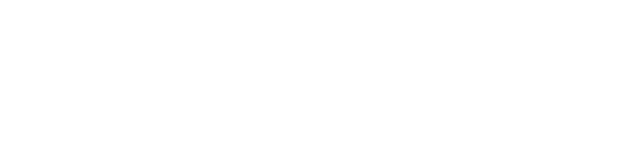
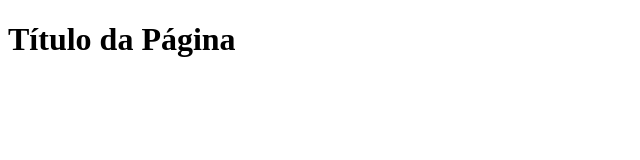
Before and after one commit to NandaSal/minha-pagina, a plain HTML site: page index.html in a window 1280 px wide. Shown: the whole page, without its empty margins (0-640 px from the left). Drawn offline with Linux system fonts and the light colour scheme.

Commit message:
adicionar título da página

```diff
--- a/index.html
+++ b/index.html
@@ -8,7 +8,7 @@
 </head>
 
 <body>
-
+  <h1>Título da Página</h1>
 </body>
 
 </html>
```
